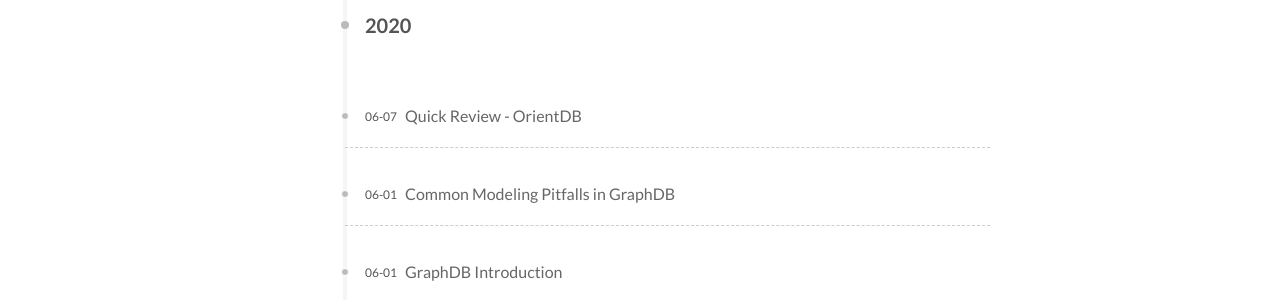
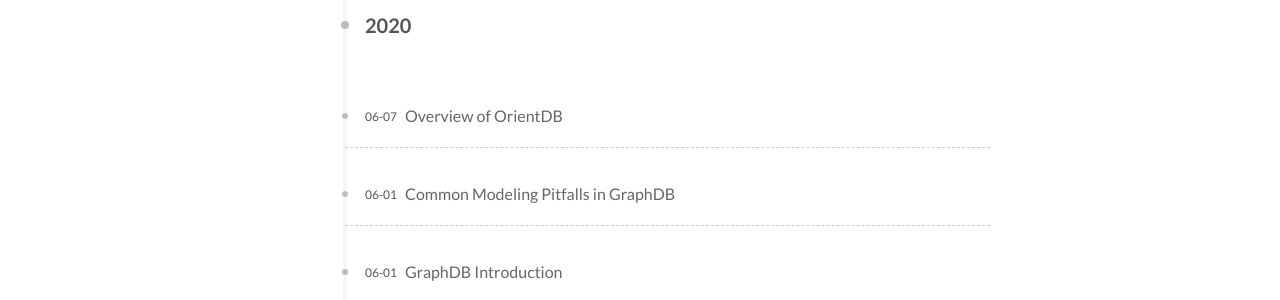
Before and after one commit to rusyasoft/rusyasoft.github.io, a Jekyll site: the page built from archives/index.html, in a window 1280 px wide. Shown: the part 379-679 px from the top of the page. Built offline with Jekyll 4.4.1, drawn with Linux system fonts in a browser that asks for light colours; comment, search, counter and statistics services are not loaded.

Commit message:
quick review of orient db

```diff
--- a/_posts/2020-06-07-graphdb-orientdb-quick-review.md
+++ b/_posts/2020-06-07-graphdb-orientdb-quick-review.md
@@ -1,5 +1,5 @@
 ---
-title: Quick Review - OrientDB
+title: Overview of OrientDB
 categories:
  - database
 tags:
```
